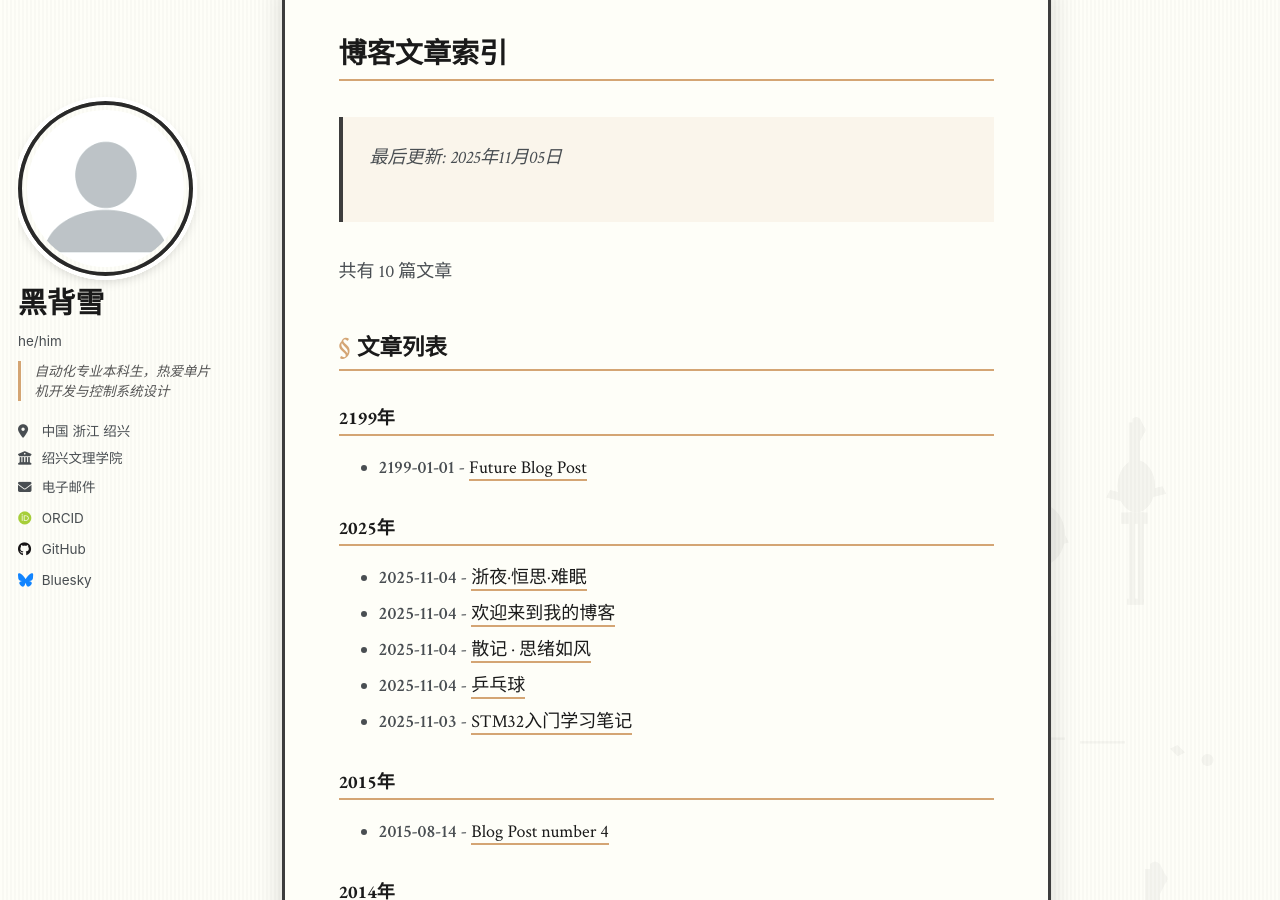
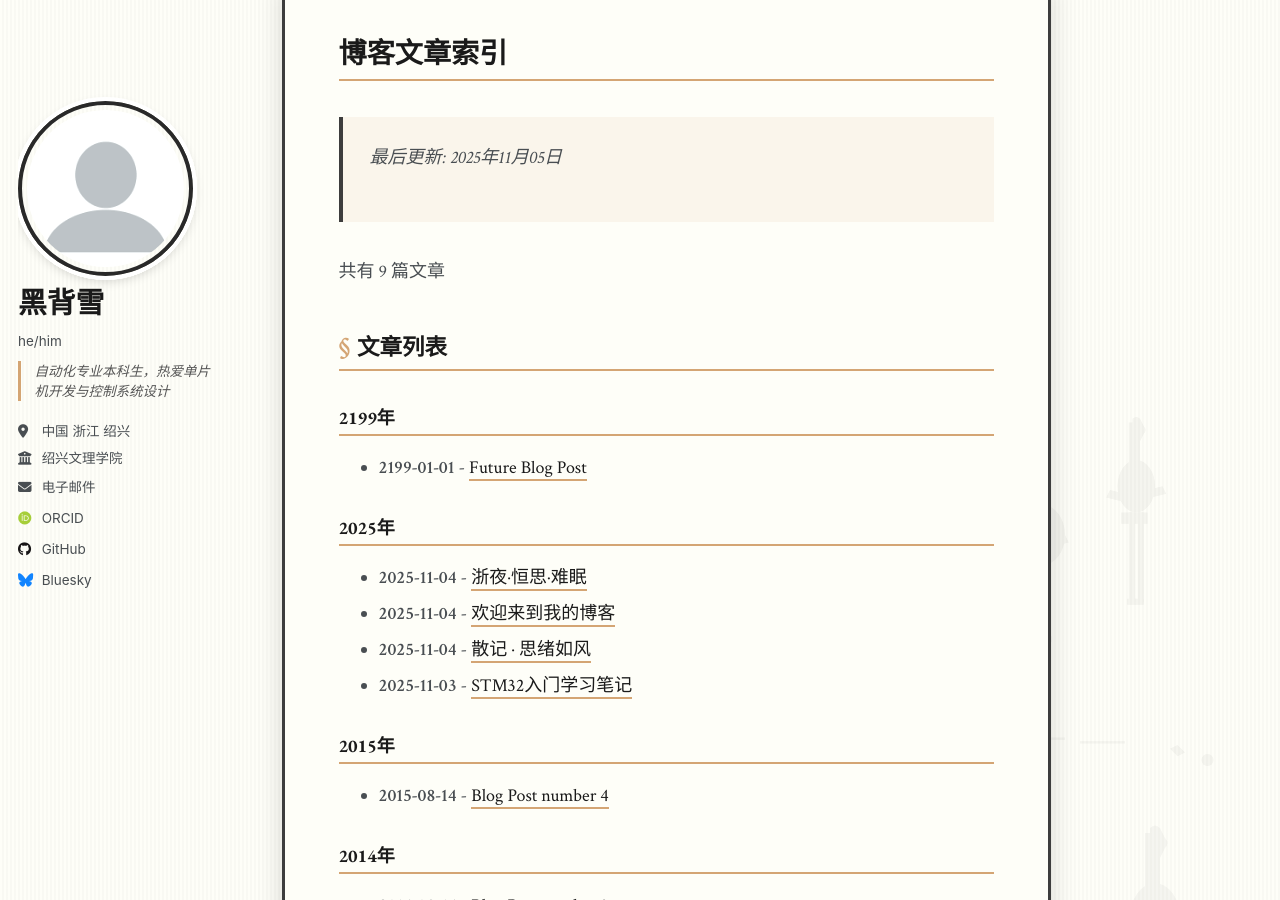
Before and after one commit to konghenfuxue-cpu/konghenfuxue-cpu.github.io, a Jekyll site: the page built from ARTICLES_INDEX.md, in a window 1280 px wide and 900 px high, scrolled down 232 px. Built offline with Jekyll 4.4.1, drawn with Linux system fonts in a browser that asks for light colours; some web fonts are replaced; our own code applies the rules of GitHub Pages for plain Markdown files; a script that is not in the unit is left out.

Commit message:
docs: 更新文章索引 [skip ci]

```diff
--- a/ARTICLES_INDEX.md
+++ b/ARTICLES_INDEX.md
@@ -2,7 +2,7 @@
 
 > 最后更新: 2025年11月05日
 
-共有 10 篇文章
+共有 9 篇文章
 
 ## 文章列表
 
@@ -16,7 +16,6 @@
 - **2025-11-04** - [浙夜·恒思·难眠](/_posts/2025-11-04-zheye-hengsi-nanmian.md)
 - **2025-11-04** - [欢迎来到我的博客](/_posts/2025-11-04-welcome-to-my-blog.md)
 - **2025-11-04** - [散记 · 思绪如风](/_posts/2025-11-04-notes-thoughts.md)
-- **2025-11-04** - [乒乓球](/_posts/2025-11-04-memory-.md)
 - **2025-11-03** - [STM32入门学习笔记](/_posts/2025-11-03-stm32-getting-started.md)
 
 ### 2015年
```
